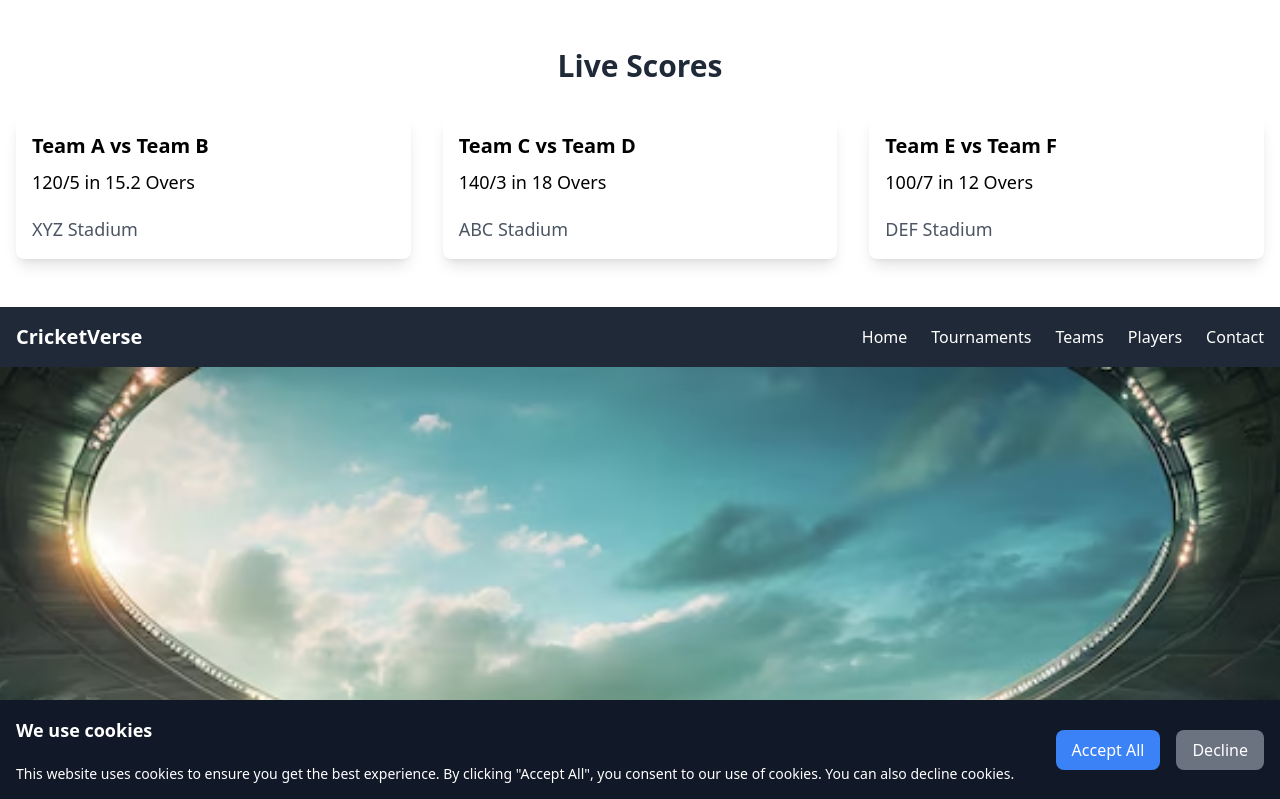
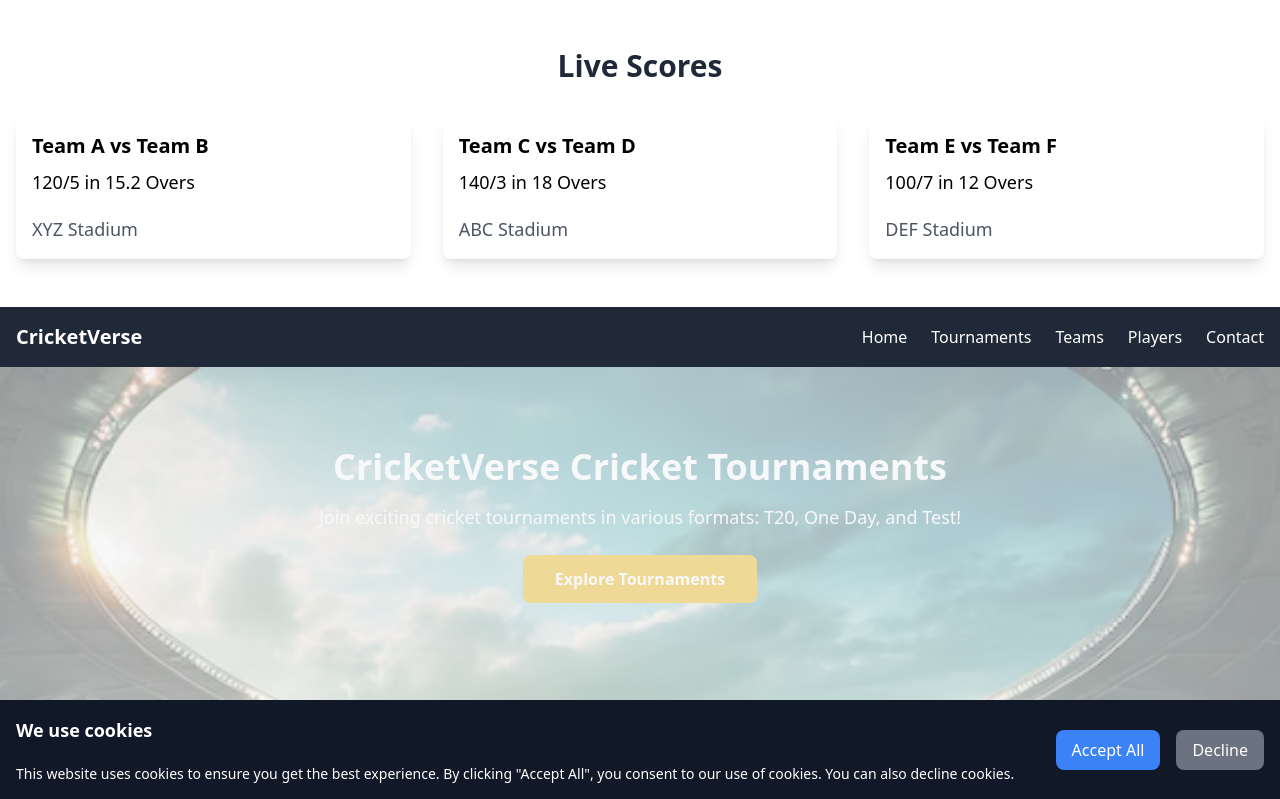
Before and after one commit to Ketanop321/cricket-website, a React (Create React App) app: page / in a window 1280 px wide. Shown: the top 799 px of the page. Built offline with nearby package versions, Linux system fonts and the light colour scheme.

Commit message:
fixed repeating image

```diff
--- a/src/homepage.js
+++ b/src/homepage.js
@@ -78,12 +78,17 @@ const HomePage = () => {
   return (
     <div className="bg-gray-100 min-h-screen">
       {/* Hero Section */}
+
       <section
-        className="bg-blue-600 text-white py-20 text-center bg-cover bg-center opacity-9"
-        style={{ backgroundImage: "url('/cricketstadium.avif')", minHeight: '800px' }}
-      />
-      <CookieConsent/>
-      <section className="bg-blue-600 text-white py-20 text-center">
+  className="bg-blue-600 text-white py-20 text-center opacity-40"
+  style={{
+     backgroundImage: "url('/cricketstadium.avif')",
+    backgroundSize: "cover",          // Ensures the image covers the entire section
+    backgroundPosition: "center",     // Centers the image
+    backgroundRepeat: "no-repeat",    // Prevents the image from repeating
+    minHeight: '800px',               // Keeps the minimum height
+  }}
+>
   <h1 className="text-4xl font-bold">CricketVerse Cricket Tournaments</h1>
   <p className="mt-4 text-lg">
     Join exciting cricket tournaments in various formats: T20, One Day, and Test!
@@ -94,6 +99,8 @@ const HomePage = () => {
     </button>
   </Link>
 </section>
+
+      <CookieConsent/>
 
       {/* Rotating Banner */}
       <section className="relative py-8">
```
Lines whose indentation alone changed are shown as unchanged.
